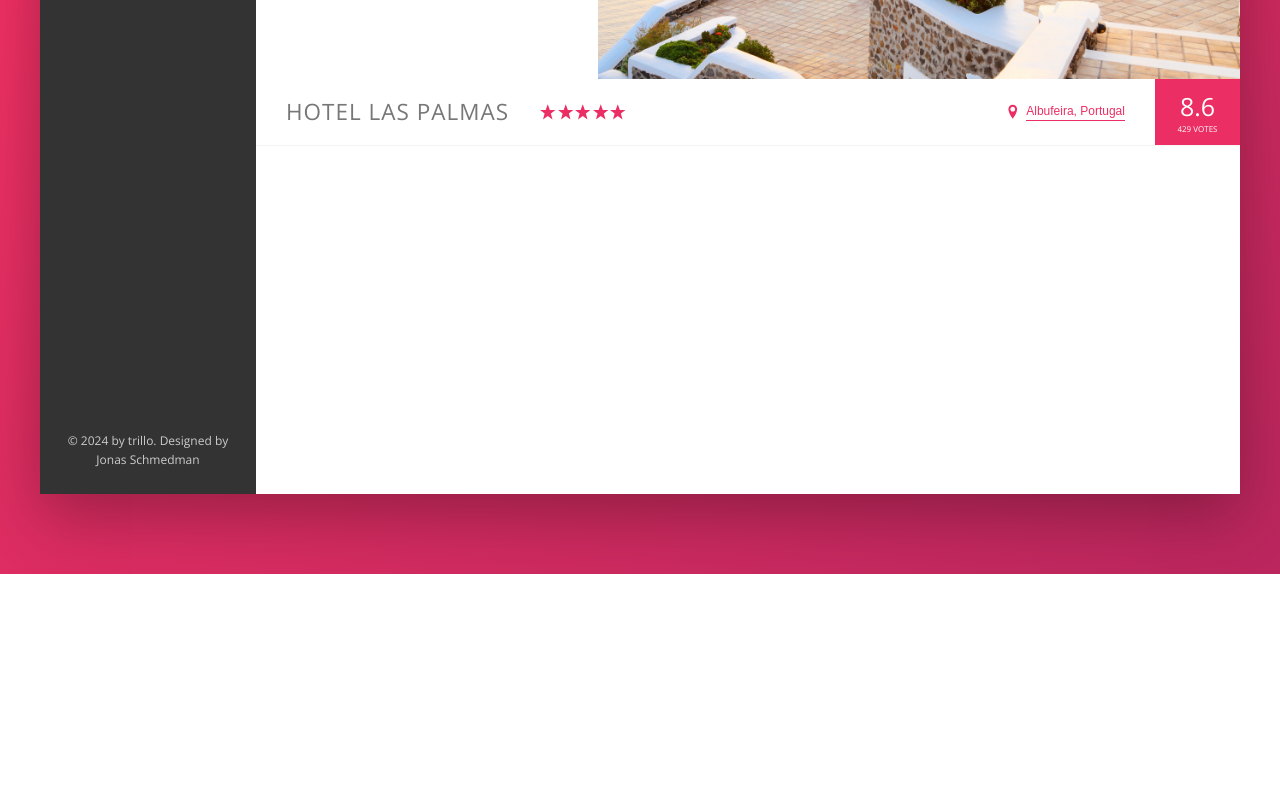
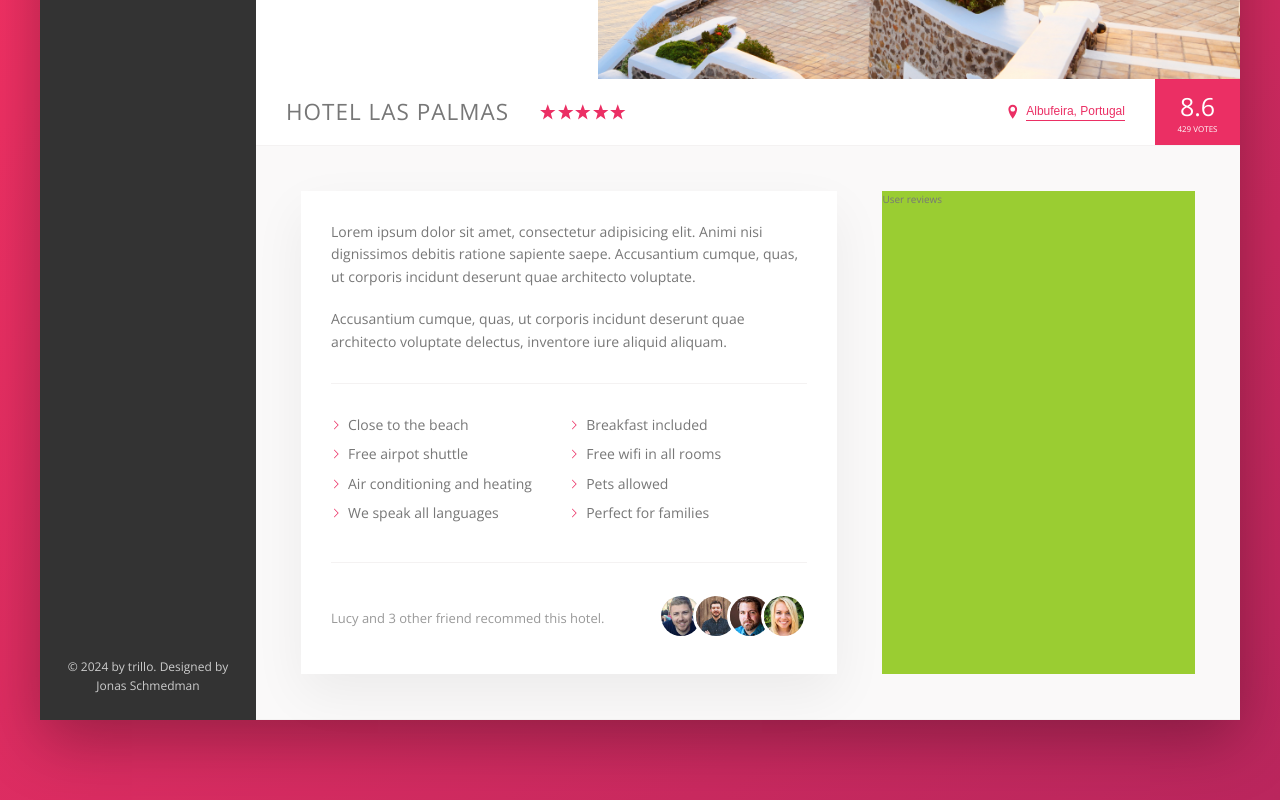
Before and after one commit to GeorgeShegera/Trillo_Layout, a website: page index.html in a window 1280 px wide. Shown: the part 456-1256 px from the top of the page. Before the commit the page ends 1030 px from the top, so only its background shows below. Drawn offline with nearby package versions, Linux system fonts and the light colour scheme.

Commit message:
Description Section

```diff
--- a/index.html
+++ b/index.html
@@ -156,6 +156,61 @@
               <div class="overview__rating-count">429 votes</div>
             </div>
           </div>
+
+          <div class="detail">
+            <div class="description">
+              <p class="paragraph">
+                Lorem ipsum dolor sit amet, consectetur adipisicing elit. Animi
+                nisi dignissimos debitis ratione sapiente saepe. Accusantium
+                cumque, quas, ut corporis incidunt deserunt quae architecto
+                voluptate.
+              </p>
+              <p class="paragraph">
+                Accusantium cumque, quas, ut corporis incidunt deserunt quae
+                architecto voluptate delectus, inventore iure aliquid aliquam.
+              </p>
+              <ul class="list">
+                <li class="list__item">Close to the beach</li>
+                <li class="list__item">Breakfast included</li>
+                <li class="list__item">Free airpot shuttle</li>
+                <li class="list__item">Free wifi in all rooms</li>
+                <li class="list__item">Air conditioning and heating</li>
+                <li class="list__item">Pets allowed</li>
+                <li class="list__item">We speak all languages</li>
+                <li class="list__item">Perfect for families</li>
+              </ul>
+
+              <div class="recommend">
+                <p class="recommend__count">
+                  Lucy and 3 other friend recommed this hotel.
+                </p>
+                <div class="recommend__friends">
+                  <img
+                    src="img/user-3.jpg"
+                    alt="Friend 1"
+                    class="recommend__photo"
+                  />
+                  <img
+                    src="img/user-4.jpg"
+                    alt="Friend 2"
+                    class="recommend__photo"
+                  />
+                  <img
+                    src="img/user-5.jpg"
+                    alt="Friend 3"
+                    class="recommend__photo"
+                  />
+                  <img
+                    src="img/user-6.jpg"
+                    alt="Friend 4"
+                    class="recommend__photo"
+                  />
+                </div>
+              </div>
+            </div>
+
+            <div class="user-reviews">User reviews</div>
+          </div>
         </main>
       </div>
     </div>
--- a/sass/abstracts/_variables.scss
+++ b/sass/abstracts/_variables.scss
@@ -31,4 +31,7 @@
   --color-grey-dark-3: #999;
 
   --shadow-dark: 0 2rem 6rem rgba(0, 0, 0, 0.3);
+  --shadow-light: 0 2rem 5rem rgba(0, 0, 0, 0.06);
+
+  --line: 1px solid var(--color-grey-light-2);
 }
--- /dev/null
+++ b/sass/components/_list.scss
@@ -0,0 +1,32 @@
+.list {
+  list-style: none;
+  margin: 3rem 0;
+  padding: 3rem 0;
+  border-top: var(--line);
+  border-bottom: var(--line);
+
+  display: flex;
+  flex-wrap: wrap;
+
+  &__item {
+    flex: 0 0 50%;
+    margin-bottom: 0.7rem;
+
+    &::before {
+      content: "";
+      display: inline-block;
+      height: 1rem;
+      width: 1rem;
+      margin-right: 0.7rem;
+
+      // Older browsers
+      //   background-image: url("../../img/chevron-thin-right.svg");
+      //   background-size: cover;
+
+      // Newer browsers - masks
+      background-color: var(--color-primary);
+      mask-image: url("../../img/chevron-thin-right.svg");
+      mask-size: cover;
+    }
+  }
+}
--- a/sass/components/_overview.scss
+++ b/sass/components/_overview.scss
@@ -1,7 +1,7 @@
 .overview {
   display: flex;
   align-items: center;
-  border-bottom: 1px solid var(--color-grey-light-2);
+  border-bottom: var(--line);
 
   &__heading {
     font-size: 2.25rem;
--- /dev/null
+++ b/sass/components/_paragraph.scss
@@ -0,0 +1,5 @@
+.paragraph {
+  &:not(:last-of-type) {
+    margin-bottom: 2rem;
+  }
+}
--- /dev/null
+++ b/sass/components/_recommend.scss
@@ -0,0 +1,19 @@
+.recommend {
+  font-size: 1.3rem;
+  color: var(--color-grey-dark-3);
+  display: flex;
+  align-items: center;
+  justify-content: space-between;
+
+  &__photo {
+    box-sizing: content-box;
+    height: 4rem;
+    width: 4rem;
+    border-radius: 50%;
+    border: 3px solid #fff;
+
+    &:not(:last-child) {
+      margin-right: -1.5rem;
+    }
+  }
+}
--- a/sass/layout/_content.scss
+++ b/sass/layout/_content.scss
@@ -15,8 +15,5 @@
 .hotel-view {
   background-color: #fff;
 
-  // Test
-  height: 80rem;
-
   flex: 1;
 }
--- /dev/null
+++ b/sass/layout/_detail.scss
@@ -0,0 +1,21 @@
+.detail {
+  display: flex;
+  gap: 4.5rem;
+  padding: 4.5rem;
+  background-color: var(--color-grey-light-1);
+  border-bottom: var(--line);
+}
+
+.description {
+  font-size: 1.4rem;
+  background-color: orangered;
+  flex: 0 0 60%;
+  background-color: #fff;
+  box-shadow: var(--shadow-light);
+  padding: 3rem;
+}
+
+.user-reviews {
+  background-color: yellowgreen;
+  flex: 1;
+}
--- a/sass/layout/_header.scss
+++ b/sass/layout/_header.scss
@@ -2,7 +2,7 @@
   font-size: 1.4rem;
   height: 7rem;
   background-color: #fff;
-  border-bottom: 1px solid var(--color-grey-light-2);
+  border-bottom: var(--line);
 
   display: flex;
   justify-content: space-between;
--- a/sass/main.scss
+++ b/sass/main.scss
@@ -13,6 +13,7 @@
 @import "layout/content";
 @import "layout/layout";
 @import "layout/side-navigation";
+@import "layout/detail";
 
 // components
 @import "components/button-inline";
@@ -22,3 +23,6 @@
 @import "components/logo";
 @import "components/search";
 @import "components/user-nav";
+@import "components/paragraph";
+@import "components/list";
+@import "components/recommend";
```
Also changed, not shown: css/style.css.
